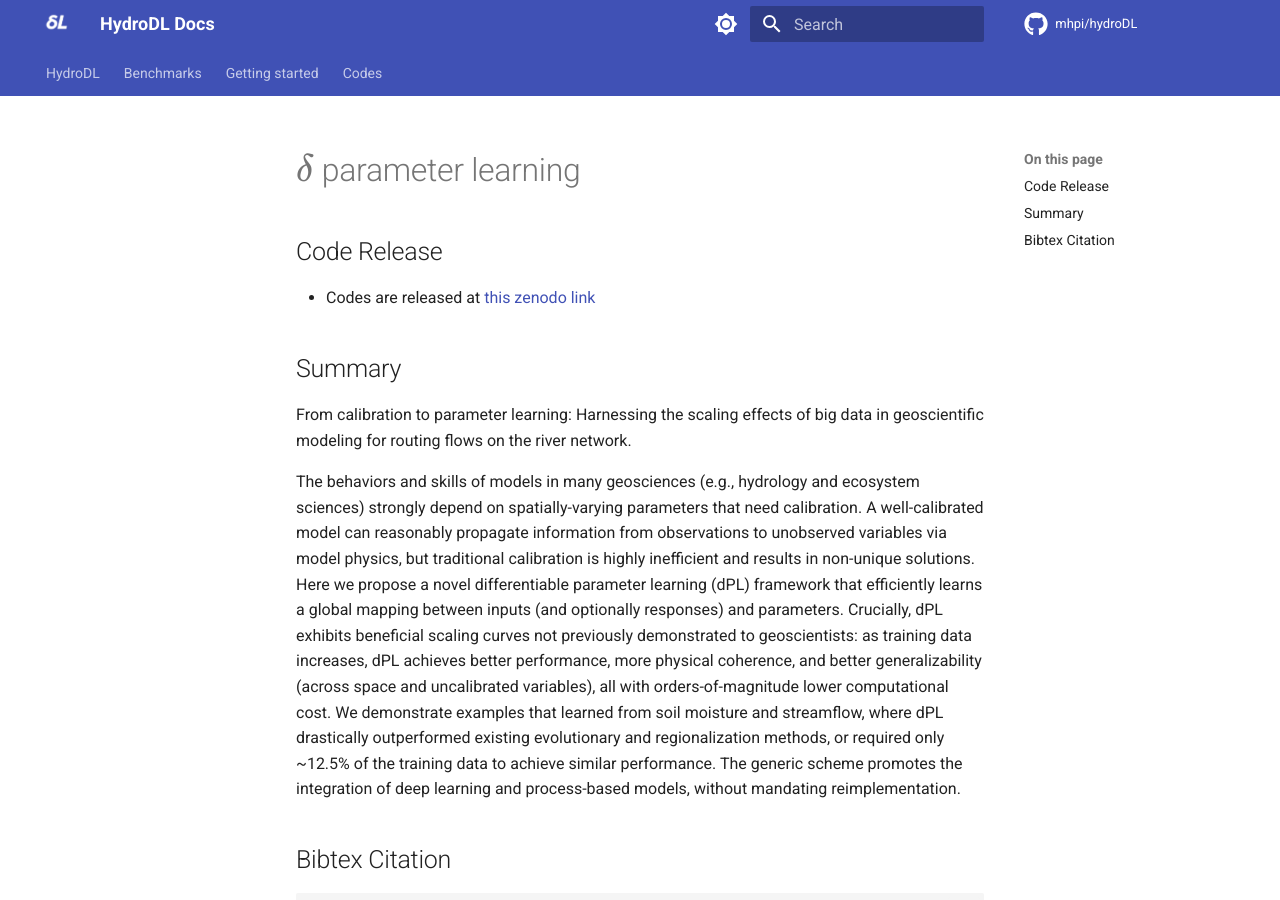
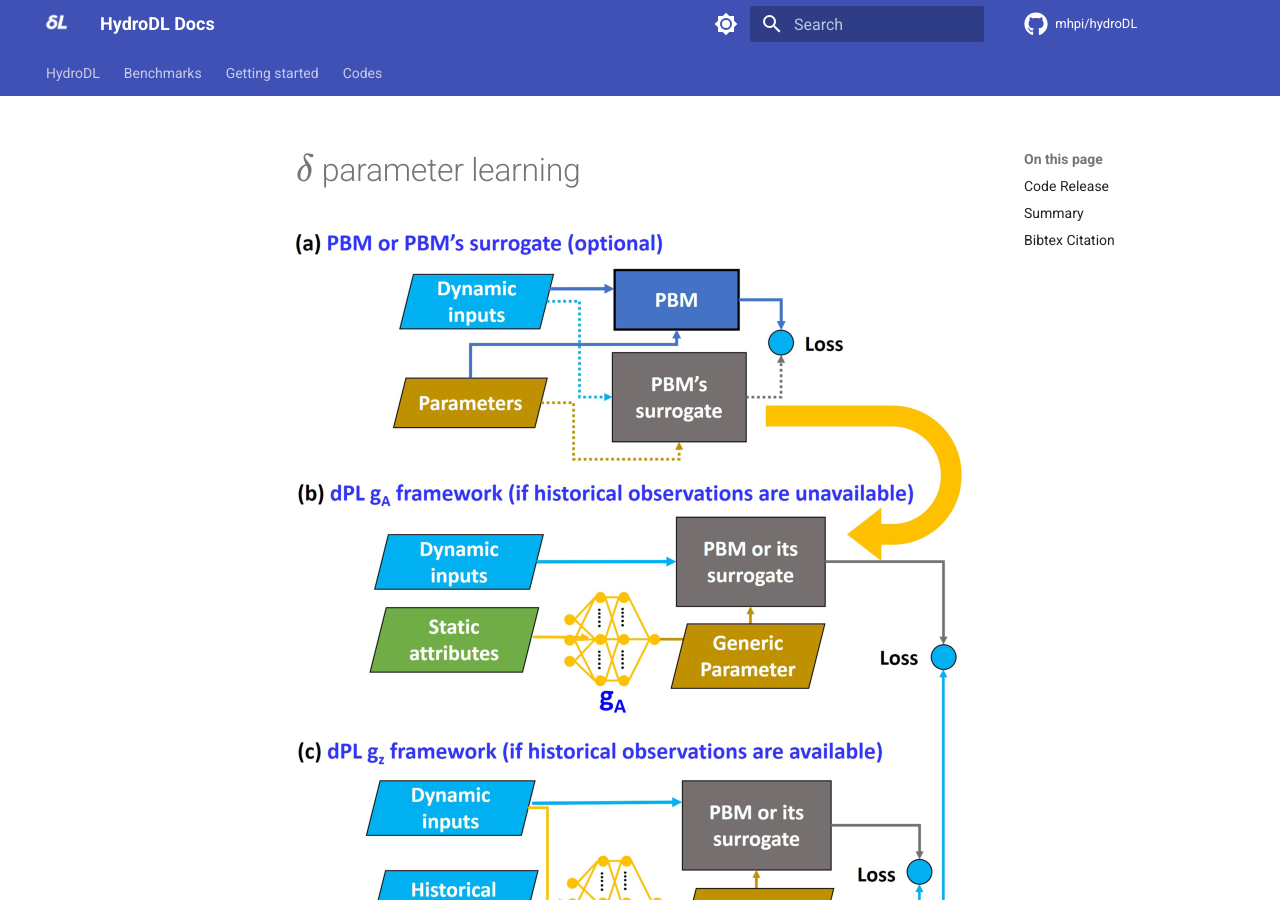
Before and after one commit to mhpi/mhpi.github.io, an MkDocs documentation site: the page built from docs/codes/Tsai_2021.md, in a window 1280 px wide and 900 px high. Built offline with MkDocs 1.6.1 and Material for MkDocs 9.7.7, drawn with Linux system fonts in a browser that asks for light colours; a script that is not in the unit is left out; comment, search, counter and statistics services are not loaded.

Commit message:
Update Tsai_2021.md

```diff
--- a/docs/codes/Tsai_2021.md
+++ b/docs/codes/Tsai_2021.md
@@ -1,4 +1,5 @@
 # $\delta$ parameter learning
+![Alt text](../assets/project-figures/Tsai_etal2021.png)
 
 ## Code Release
 
```
